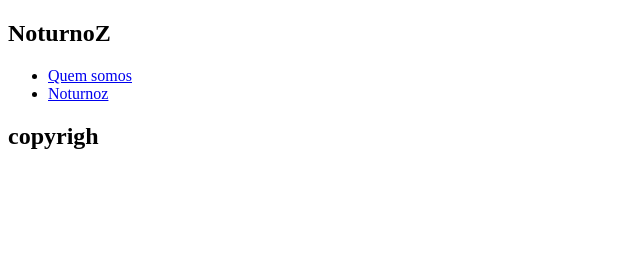
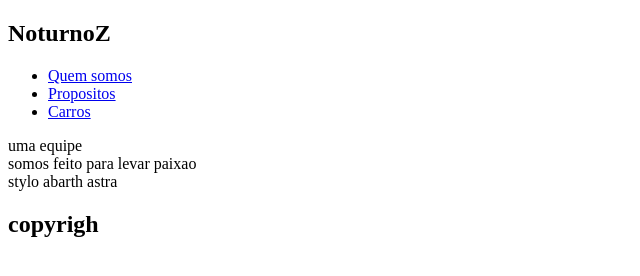
Before and after one commit to pedrobatista7/pagina-noturnoz, a plain HTML site: page index.html in a window 1280 px wide. Shown: the whole page, without its empty margins (0-640 px from the left). Drawn offline with Linux system fonts and the light colour scheme.

Commit message:
Update index.html

```diff
--- a/index.html
+++ b/index.html
@@ -15,16 +15,25 @@
                 </div>
                 <ul>
                     <li><a href="#">Quem somos</a></li>
-                    <li><a href="#">Noturnoz</a></li>
+                    <li><a href="#">Propositos</a></li>
+                    <li><a href="#">Carros</a></li>
                 </ul>
             </nav>
         </div>
     </header>
     <main>
         <section class="quem-somos">
+            uma equipe
 
         </section>
+        <section class="proposito">
+            somos feito para levar paixao
 
+        </section>
+        <section class="carros">
+            <span>stylo abarth</span>
+            <span>astra</span>
+        </section>
     </main>
     <footer>
         <h2>copyrigh</h2>
```
